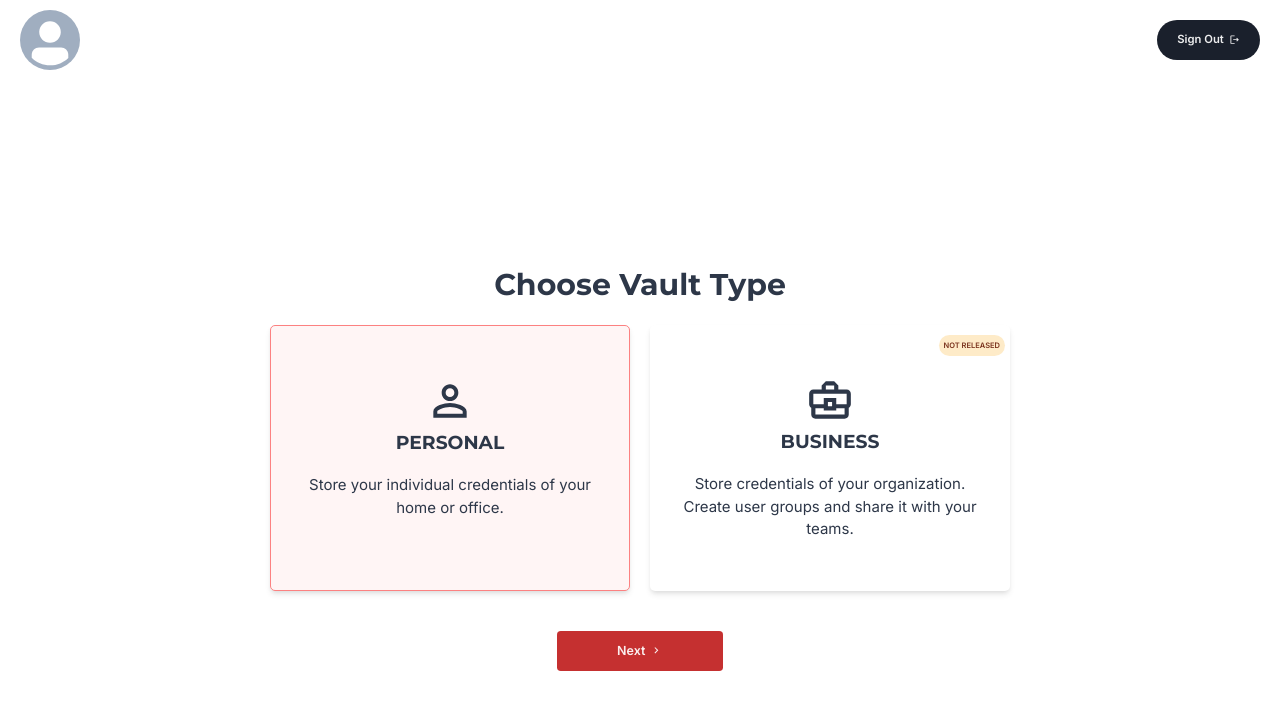
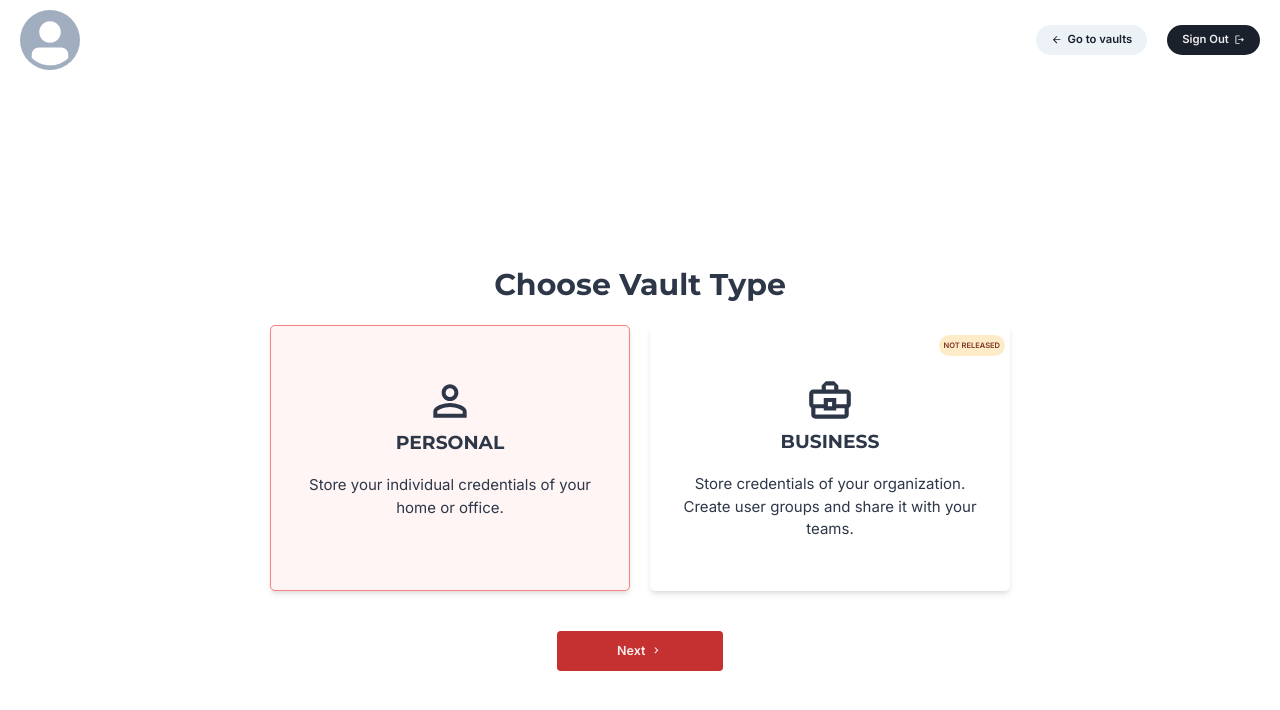
Before and after one commit to adarshaacharya/PassMan, a Next.js app: page /vaults in a window 1280 px wide. Shown: the top 710 px of the page. Built offline with nearby package versions, Linux system fonts and the light colour scheme; no server answers.

Commit message:
feat: add back to vaults button

```diff
--- a/src/components/AuthLayout.tsx
+++ b/src/components/AuthLayout.tsx
@@ -1,10 +1,12 @@
-import { Avatar, Button, Stack } from '@chakra-ui/react';
+import { Avatar, Button, HStack, Stack } from '@chakra-ui/react';
 import { signOut, useSession } from 'next-auth/react';
+import { useRouter } from 'next/router';
 import * as React from 'react';
-import { MdOutlineLogout } from 'react-icons/md';
+import { MdArrowBack, MdOutlineLogout } from 'react-icons/md';
 
 function AuthLayout({ children }: { children: React.ReactNode }) {
   const { data } = useSession();
+  const router = useRouter();
   const handleSignOut = () => {
     signOut();
   };
@@ -23,11 +25,24 @@ function AuthLayout({ children }: { children: React.ReactNode }) {
         pt="4"
         px="8"
       >
-        <Avatar name={name} size="xl" src={avatar} />
+        <Avatar
+          name={name}
+          size="xl"
+          src={avatar}
+          onClick={() => router.push('/vaults')}
+        />
 
+        <HStack spacing={8}>
+          <Button
+            leftIcon={<MdArrowBack />}
+            size="lg"
+            rounded="full"
+            onClick={() => router.push('/vaults')}
+          >
+            Go to vaults
+          </Button>
           <Button
             size="lg"
-          p={8}
             rounded="full"
             type="button"
             bg="gray.800"
@@ -40,6 +55,7 @@ function AuthLayout({ children }: { children: React.ReactNode }) {
           >
             Sign Out
           </Button>
+        </HStack>
       </Stack>
       {children}
     </React.Fragment>
--- a/src/pages/credentials/index.tsx
+++ b/src/pages/credentials/index.tsx
@@ -85,7 +85,7 @@ const CredetialsPage = () => {
             spacing="12"
           >
             <Text textAlign="center">
-              No credentials found. Please add one by clcking on Add Credential
+              No credentials found. Please add one by clicking on Add Credential
               button.
             </Text>
             <Button
```
Lines whose indentation alone changed are shown as unchanged.
